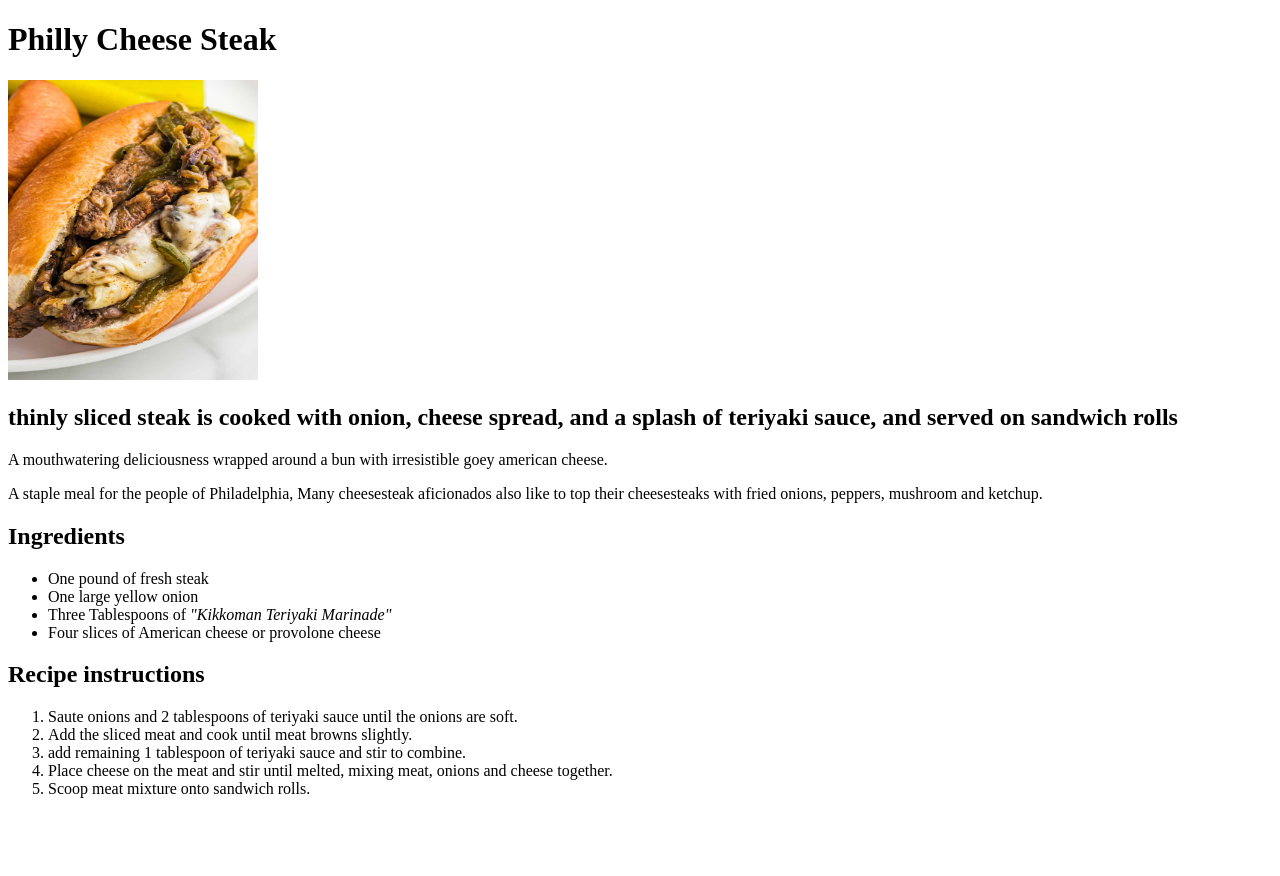
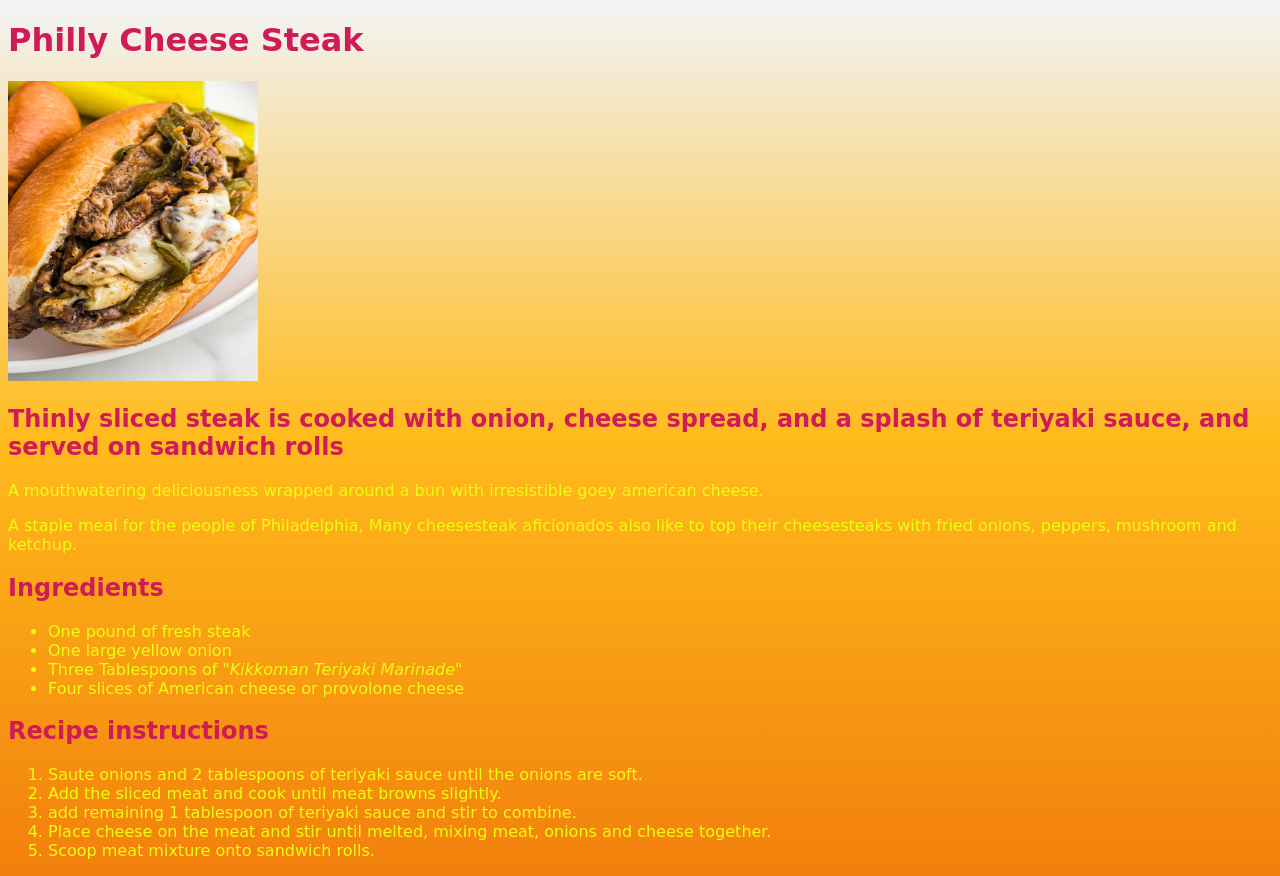
Before and after one commit to 1uckyswish/yummy-odin, a plain HTML site: page recipes-html/philly.html in a window 1280 px wide. Before the commit the page ends 814 px from the top, so only its background shows below. Drawn offline with Linux system fonts and the light colour scheme.

Commit message:
html with classes

```diff
--- a/recipes-html/philly.html
+++ b/recipes-html/philly.html
@@ -5,12 +5,12 @@
     <meta http-equiv="X-UA-Compatible" content="IE=edge">
     <meta name="viewport" content="width=device-width, initial-scale=1.0">
     <title>Philly cheesesteaks Recipe</title>
-</head>
+    <link rel="stylesheet" href="../css-recipes/style-cheese.css">
 <body>
-    <h1>Philly Cheese Steak</h1>
+    <h1 class="red-text">Philly Cheese Steak</h1>
         <img src="../images-recipes/cheesesteak.jpg" alt="Philly Cheese" width="250" height="300" >
-        <h2>thinly sliced steak is cooked with onion, cheese spread, and a splash of teriyaki sauce, and served on sandwich rolls</h2>
-           <p>A mouthwatering deliciousness wrapped around a bun with irresistible goey american cheese.</p>
+        <h2>Thinly sliced steak is cooked with onion, cheese spread, and a splash of teriyaki sauce, and served on sandwich rolls</h2>
+         <p> A mouthwatering deliciousness wrapped around a bun with irresistible goey american cheese.</p>
              <p> A staple meal for the people of Philadelphia, Many cheesesteak aficionados also like to top their cheesesteaks with fried onions, peppers, mushroom and ketchup.</p>
                 <h2>Ingredients</h2>
                     <ul>
```
